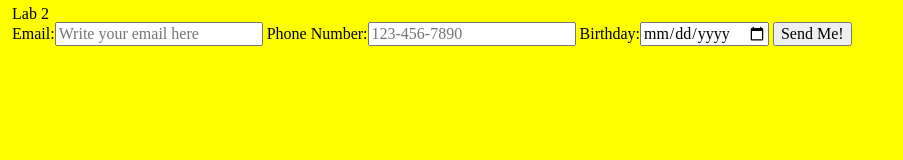
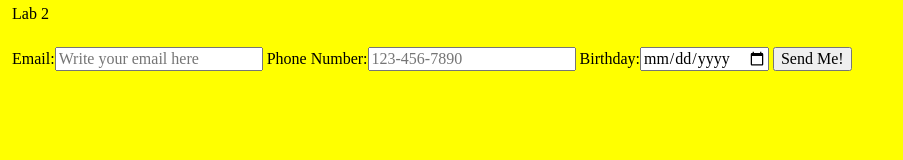
Before and after one commit to saugusth/ITMD362_lab2, a plain HTML site: page index.html in a window 1280 px wide. Shown: the whole page, without its empty margins (0-903 px from the left). Drawn offline with Linux system fonts and the light colour scheme.

Commit message:
fixing style

```diff
--- a/css/style.css
+++ b/css/style.css
@@ -1,16 +1,19 @@
-body {
+body
+{
   background-color: yellow;
 }
- label {
-    margin-top: 50px;
-  }
+label
+ {
+ 	display: inline-block;
+  margin-top: 25px;
+ }
 
-  /*@media (min-width: 800px) {
+/* @media (min-width: 800px) {
   body {
     background-color: lightgreen;
   }
 
   label {
     margin-top: 100px;
-  }
-}*/
+  }*/
+}
```
